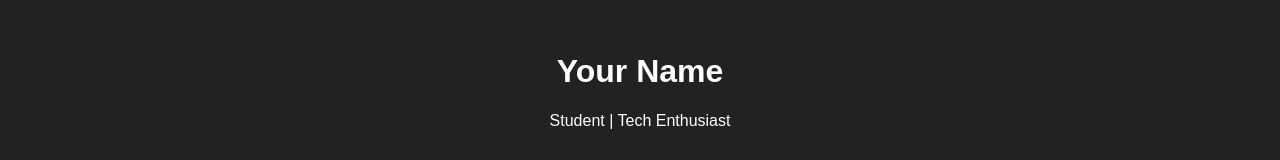
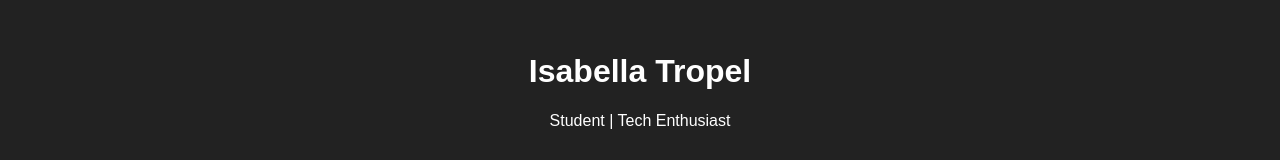
Before and after one commit to ijtropel/ijtropel.github.io, a plain HTML site: page index.html in a window 1280 px wide. Shown: the top 160 px of the page. Drawn offline with Linux system fonts and the light colour scheme.

Commit message:
Update index.html

```diff
--- a/index.html
+++ b/index.html
@@ -47,7 +47,7 @@
 <body>
 
 <header>
-  <h1>Your Name</h1>
+  <h1>Isabella Tropel</h1>
   <p>Student | Tech Enthusiast</p>
   <img src="headshot.jpg" alt="Your Photo">
 </header>
```
